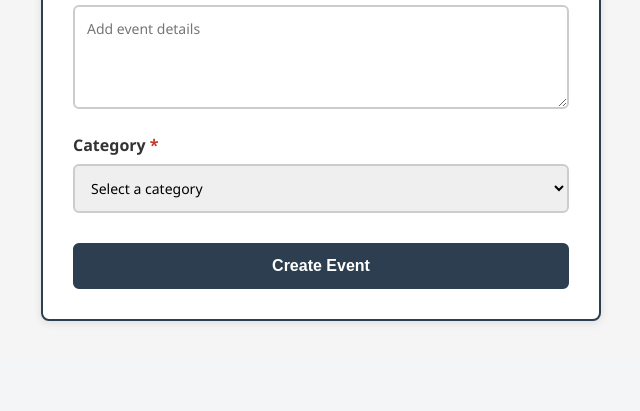
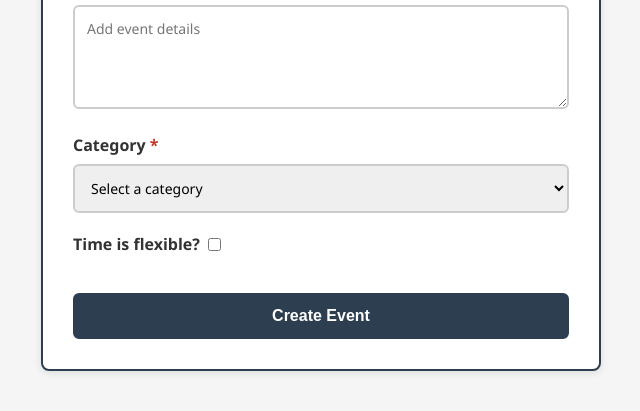
Before and after one commit to SamikshaSingh1904/proj2, a Flask app: template templates/create_event.html in a window 1280 px wide. Shown: the part 777-1188 px from the top of the page, without its empty margins (319-959 px from the left). Before the commit the page ends 1101 px from the top, so only its background shows below. Run offline with Flask 3, Linux system fonts and the light colour scheme; the template is opened without the code that fills it, so the values that code supplies are empty.

Commit message:
fixed dropdown category and added flex to create event form

```diff
--- a/app.py
+++ b/app.py
@@ -211,12 +211,15 @@ def create_event():
             cid=cid
         )
 
+    # Get flexible checkbox value
+    flexible = request.form.get('event-flexible') == 'on'
+
     #insert event and auto-add creator
     eid = form.insert_event(
         conn,
         title, date_str, start_str, end_str,
         desc, uid, city, state, cap,
-        flexible=False, cid=cid
+        flexible=flexible, cid=cid
     )
 
     form.add_participant(conn, eid, uid)
--- a/event.py
+++ b/event.py
@@ -55,7 +55,7 @@ def get_event_by_id(conn, eid):
 
     query = '''
         SELECT e.eid, e.title, e.start, e.end, e.date, e.desc,
-               e.city, e.state, e.cap, e.flexible, e.addedBy,
+               e.city, e.state, e.cap, e.flexible, e.addedBy, e.cid,
                p.name as creator_name, c.category
         FROM events e
         JOIN person p ON e.addedBy = p.uid
--- a/templates/create_event.html
+++ b/templates/create_event.html
@@ -122,6 +122,16 @@
         </select>
       </div>
 
+      <div class="form-group checkbox-group">
+        <label>
+          <span>Time is flexible?</span>
+          <input type="checkbox"
+                id="event-flexible"
+                name="event-flexible"
+                {% if flexible %}checked{% endif %}>
+        </label>
+      </div>
+
       <button type="submit" class="btn-submit">Create Event</button>
 
     </form>
```
